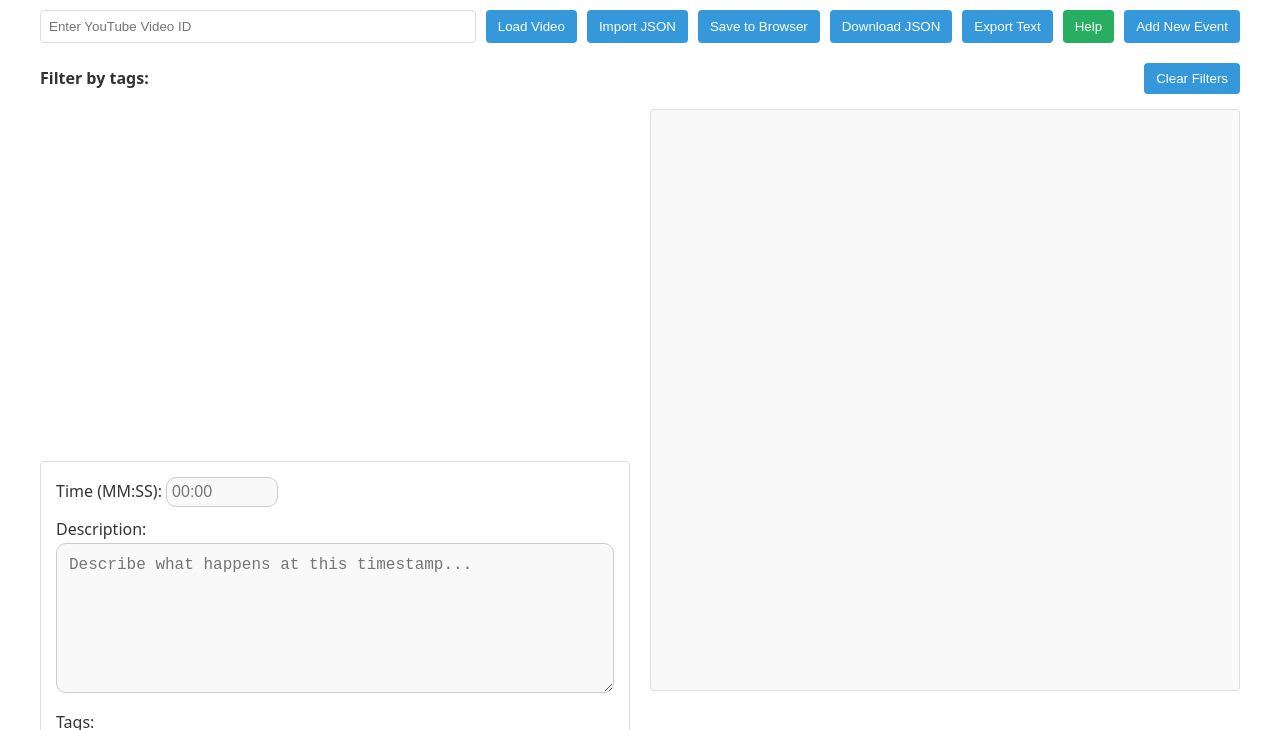
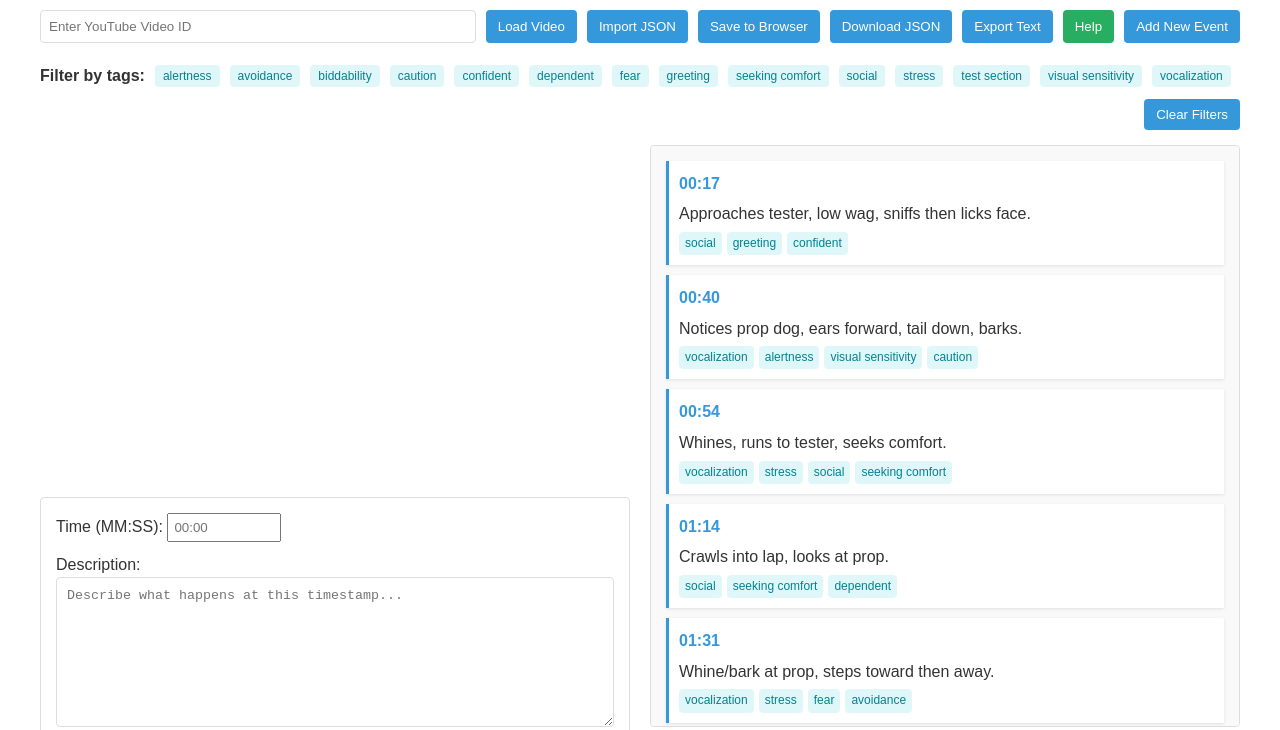
Before and after one commit to Kwinners-pup/puppy-assessment-tracker, a plain HTML site: page index.html in a window 1280 px wide. Shown: the part 104-834 px from the top of the page. Drawn offline with Linux system fonts and the light colour scheme.

Commit message:
Reverted index.html

```diff
--- a/index.html
+++ b/index.html
@@ -6,7 +6,7 @@
     <title>Temperament Assessment Tracker</title>
     <style>
         body {
-            font-family: system-ui, -apple-system, BlinkMacSystemFont, "Segoe UI", Roboto, Helvetica, Arial, sans-serif;
+            font-family: Arial, sans-serif;
             line-height: 1.6;
             max-width: 1200px;
             margin: 0 auto;
@@ -15,23 +15,6 @@
         }
         h1, h2 {
             color: #2c3e50;
-        }
-        input#event-time-input,
-        textarea#event-description-input {
-        font-size: 16px;
-        border-radius: 10px;
-        padding: 12px;
-        border: 1px solid #ccc;
-        width: 100%;
-        background-color: #f9f9f9;
-        transition: border-color 0.2s;
-        }
-
-        input#event-time-input:focus,
-        textarea#event-description-input:focus {
-        outline: none;
-        border-color: #4f46e5;
-        background-color: #fff;
         }
         .main-container {
             display: flex;
@@ -83,9 +66,7 @@
             transition: background-color 0.3s;
         }
         button:hover {
-            border-radius: 8px;
-            font-weight: 600;
-            background-color: #4338ca;
+            background-color: #2980b9;
         }
         .timeline {
             border: 1px solid #ddd;
@@ -98,15 +79,16 @@
             overflow-y: auto;
         }
         .event-item {
-            border-radius: 12px;
-            padding: 16px;
-            background-color: #fff;
-            box-shadow: 0 2px 8px rgba(0,0,0,0.05);
-            transition: transform 0.2s ease;
+            padding: 10px;
+            margin-bottom: 10px;
+            border-left: 3px solid #3498db;
+            background-color: white;
+            box-shadow: 0 1px 3px rgba(0,0,0,0.1);
+            cursor: pointer;
+            transition: background-color 0.2s;
         }
         .event-item:hover {
-            transform: scale(1.01);
-            background-color: #f3f4f6;
+            background-color: #ecf0f1;
         }
         .event-time {
             font-weight: bold;
@@ -124,11 +106,11 @@
             margin-top: 5px;
         }
         .tag {
-            background-color: #eef2ff;
-            color: #3730a3;
-            font-weight: 500;
-            border-radius: 9999px;
-            padding: 4px 10px;
+            background-color: #e0f7fa;
+            color: #00838f;
+            padding: 2px 6px;
+            border-radius: 4px;
+            font-size: 12px;
         }
         .details-panel {
             border: 1px solid #ddd;
@@ -674,6 +656,18 @@
                 alert("No timecodes in the format 'MM:SS - Description' found in the provided text.");
             }
         }
+
+        // Initialize with sample data (optional, can be removed if not needed)
+        function initializeWithSampleData() {
+            console.log("Initializing with sample data as no saved data found.");
+            events = [
+                { time: "00:17", description: "Approaches tester, low wag, sniffs then licks face.", tags: ["social", "greeting", "confident"] },
+                { time: "00:40", description: "Notices prop dog, ears forward, tail down, barks.", tags: ["vocalization", "alertness", "visual sensitivity", "caution"] },
+                { time: "00:54", description: "Whines, runs to tester, seeks comfort.", tags: ["vocalization", "stress", "social", "seeking comfort"] },
+                { time: "01:14", description: "Crawls into lap, looks at prop.", tags: ["social", "seeking comfort", "dependent"] },
+                { time: "01:31", description: "Whine/bark at prop, steps toward then away.", tags: ["vocalization", "stress", "fear", "avoidance"] },
+                { time: "01:53", description: "Start Biddability.", tags: ["test section", "biddability"] }
+            ];
             // No initial video ID for sample data
             document.getElementById('video-id').value = '';
         }
@@ -949,12 +943,8 @@
             setupEventListeners();
             const loadedFromStorage = loadFromLocalStorage(); // Load first
 
-            if (!loadedFromStorage && events.length === 0) {
-            // Start with one empty editable event
-            const newEvent = { time: "", description: "", tags: [] };
-            events.push(newEvent);
-            currentEventIndex = 0;
-            displayEventDetails(newEvent);
+            if (!loadedFromStorage && events.length === 0) { // Only use sample data if nothing loaded AND events array is empty
+                initializeWithSampleData();
             }
 
             renderTimeline(); // Render whatever data we have (loaded or sample)
```
